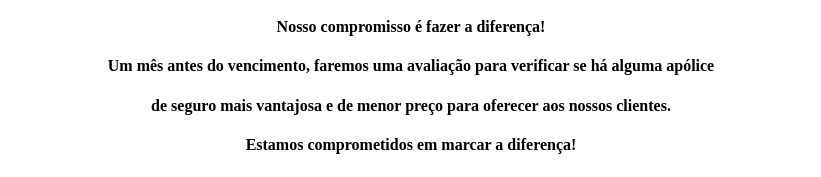
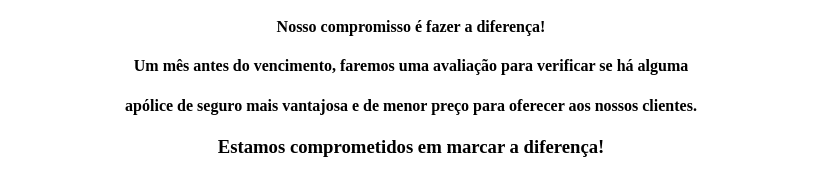
Before and after one commit to albanoxpto/DS, a plain HTML site: page index.html in a window 1280 px wide. Shown: the part 936-1113 px from the top of the page, without its empty margins (229-1050 px from the left). Drawn offline with Linux system fonts and the light colour scheme.

Commit message:
Update index.html

```diff
--- a/index.html
+++ b/index.html
@@ -130,9 +130,9 @@
   </div>
 
   <h4 style="text-align: center;"> Nosso compromisso é fazer a diferença!</h4>
-  <h4 style="text-align: center;"> Um mês antes do vencimento, faremos uma avaliação para verificar se há alguma apólice</h4>
-  <h4 style="text-align: center;"> de seguro mais vantajosa e de menor preço para oferecer aos nossos clientes.</h4>
-  <h4 style="text-align: center;"> Estamos comprometidos em marcar a diferença!</h4>
+  <h4 style="text-align: center;"> Um mês antes do vencimento, faremos uma avaliação para verificar se há alguma</h4>
+  <h4 style="text-align: center;">apólice de seguro mais vantajosa e de menor preço para oferecer aos nossos clientes.</h4>
+  <h3 style="text-align: center;"> Estamos comprometidos em marcar a diferença!</h3>
 
 </body>
 
```
